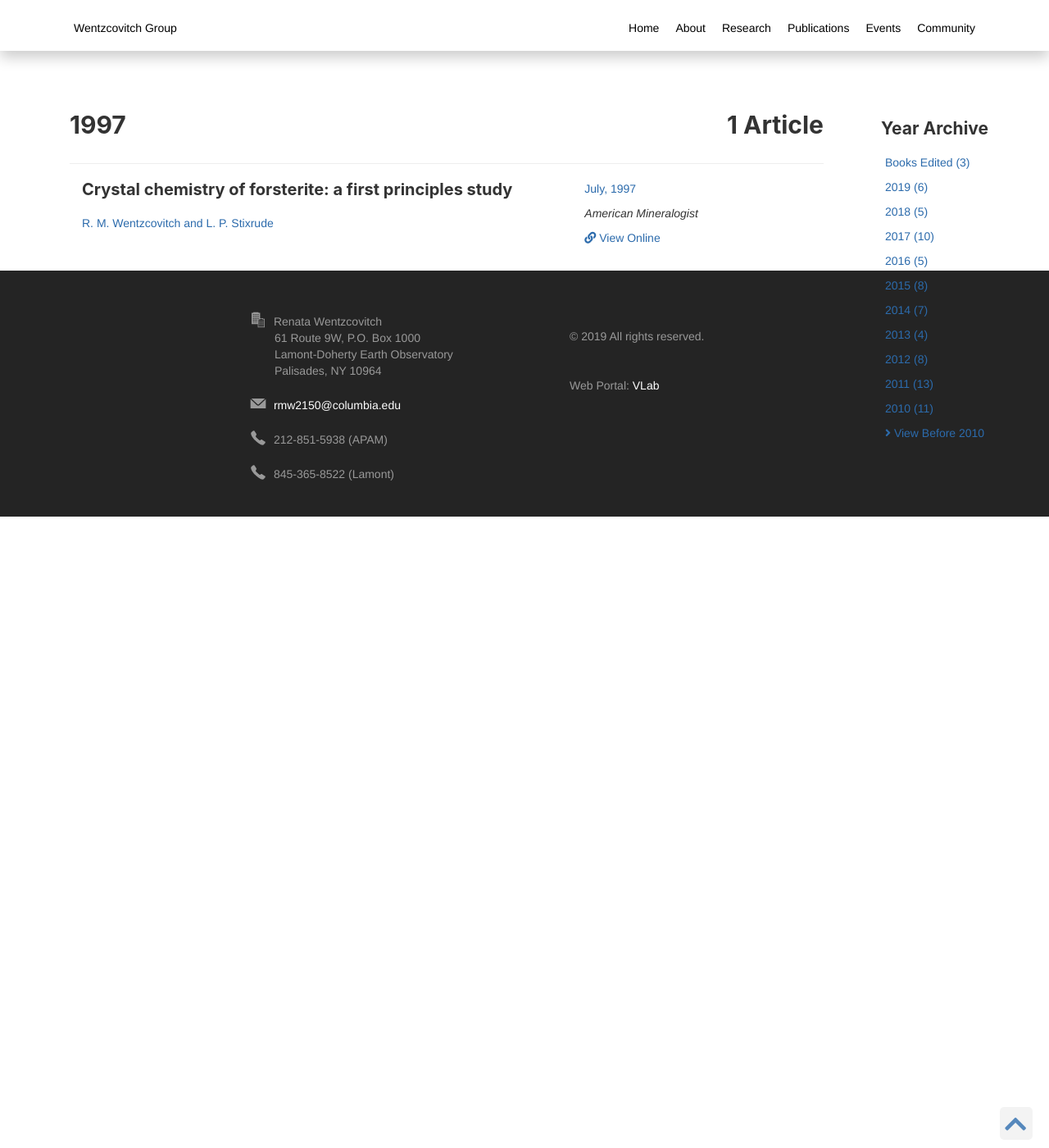
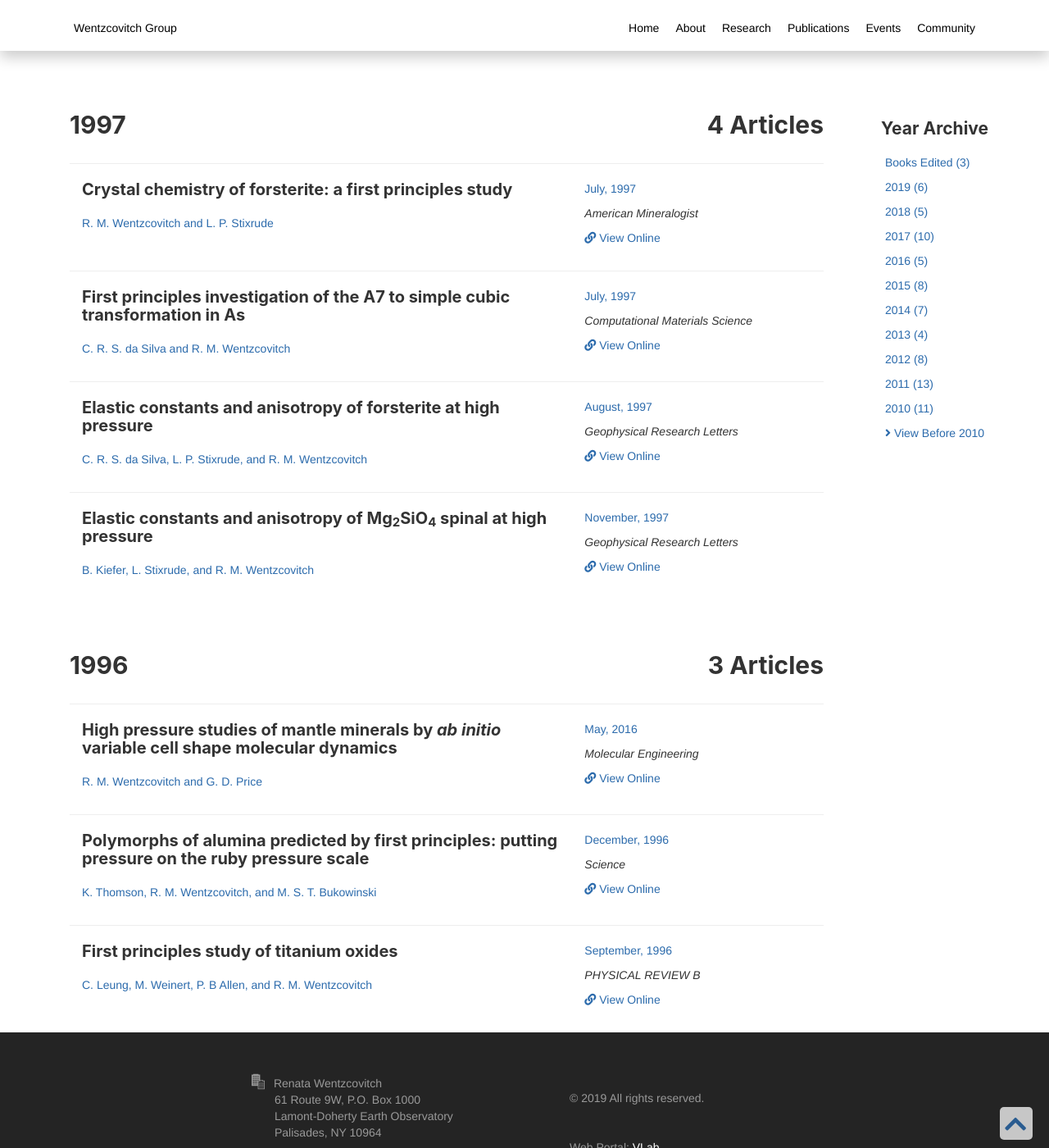
Before and after one commit to mineralcloud/mineralcloud.github.io, a Jekyll site: the page built from publications/index.html, in a window 1280 px wide and 1400 px high, scrolled down 25226 px. Shown: the whole window at 82% size. Built offline with Jekyll 4.4.1, drawn with Linux system fonts in a browser that asks for light colours; formulas are drawn with MathJax 3; before the commit the page ends 25856 px from its top, so only the background shows below that.

Commit message:
publication - 1996

```diff
--- a/_data/publications.yaml
+++ b/_data/publications.yaml
@@ -1370,53 +1370,55 @@
     doi: https://doi.org/10.2138/am-1997-7-802
     online_url: https://www.degruyter.com/view/j/ammin.1997.82.issue-7-8/am-1997-7-802/am-1997-7-802.xml
 
-  # - title: First principles investigation of the A7 to simple cubic transformation in As
-  #   yyyy-mm-dd:
-  #   author: C. R. S. da Silva and R. M. Wentzcovitch
-  #   journal:
-  #   pdf_url:
-  #   doi:
-  #   online_url: https://www.sciencedirect.com/science/article/pii/S0927025697000050
+  - title: First principles investigation of the A7 to simple cubic transformation in As
+    yyyy-mm-dd: 1997-07-01
+    author: C. R. S. da Silva and R. M. Wentzcovitch
+    journal: Computational Materials Science
+    pdf_url:
+    doi: https://doi.org/10.1016/S0927-0256(97)00005-0
+    online_url: https://www.sciencedirect.com/science/article/pii/S0927025697000050
 
 
-  # - title:
-  #   yyyy-mm-dd:
-  #   author:
-  #   journal:
-  #   pdf_url:
-  #   doi:
-  #   online_url:
+  - title: Elastic constants and anisotropy of forsterite at high pressure
+    yyyy-mm-dd: 01 August 1997
+    author: C. R. S. da Silva, L. P. Stixrude, and R. M. Wentzcovitch
+    journal: Geophysical Research Letters
+    pdf_url:
+    doi: https://doi.org/10.1029/97GL01756
+    online_url: https://agupubs.onlinelibrary.wiley.com/doi/10.1029/97GL01756
 
-  # - title:
-  #   yyyy-mm-dd:
-  #   author:
-  #   journal:
-  #   pdf_url:
-  #   doi:
-  #   online_url:
+  - title: Elastic constants and anisotropy of Mg<sub>2</sub>SiO<sub>4</sub> spinal at high pressure
+    yyyy-mm-dd: 15 November 1997
+    author: B. Kiefer, L. Stixrude, and R. M. Wentzcovitch
+    journal: Geophysical Research Letters
+    pdf_url:
+    doi: https://doi.org/10.1029/97GL02975
+    online_url: https://agupubs.onlinelibrary.wiley.com/doi/abs/10.1029/97GL02975
+
+- year: 1996
+  publications_this_year:
+
+  - title: High pressure studies of mantle minerals by _ab initio_ variable cell shape molecular dynamics
+    yyyy-mm-dd: 2016-05-05
+    author: R. M. Wentzcovitch and G. D. Price
+    journal: Molecular Engineering
+    pdf_url:
+    doi: https://doi.org/10.1007/0-306-46933-2_2
+    online_url: https://link.springer.com/chapter/10.1007/0-306-46933-2_2
+
+  - title: "Polymorphs of alumina predicted by first principles: putting pressure on the ruby pressure scale"
+    yyyy-mm-dd: 1996-12-13
+    author: K. Thomson, R. M. Wentzcovitch, and M. S. T. Bukowinski
+    journal: Science
+    pdf_url:
+    doi: https://doi.org/10.1126/science.274.5294.1880
+    online_url: https://science.sciencemag.org/content/274/5294/1880
 
 
-  # - title:
-  #   yyyy-mm-dd:
-  #   author:
-  #   journal:
-  #   pdf_url:
-  #   doi:
-  #   online_url:
-
-  # - title:
-  #   yyyy-mm-dd:
-  #   author:
-  #   journal:
-  #   pdf_url:
-  #   doi:
-  #   online_url:
-
-
-  # - title:
-  #   yyyy-mm-dd:
-  #   author:
-  #   journal:
-  #   pdf_url:
-  #   doi:
-  #   online_url:
+  - title: First principles study of titanium oxides
+    yyyy-mm-dd: 15 September 1996
+    author: C. Leung, M. Weinert, P. B Allen, and R. M. Wentzcovitch
+    journal: PHYSICAL REVIEW B
+    pdf_url:
+    doi: https://doi.org/10.1103/PhysRevB.54.7857
+    online_url: https://journals.aps.org/prb/abstract/10.1103/PhysRevB.54.7857
```
